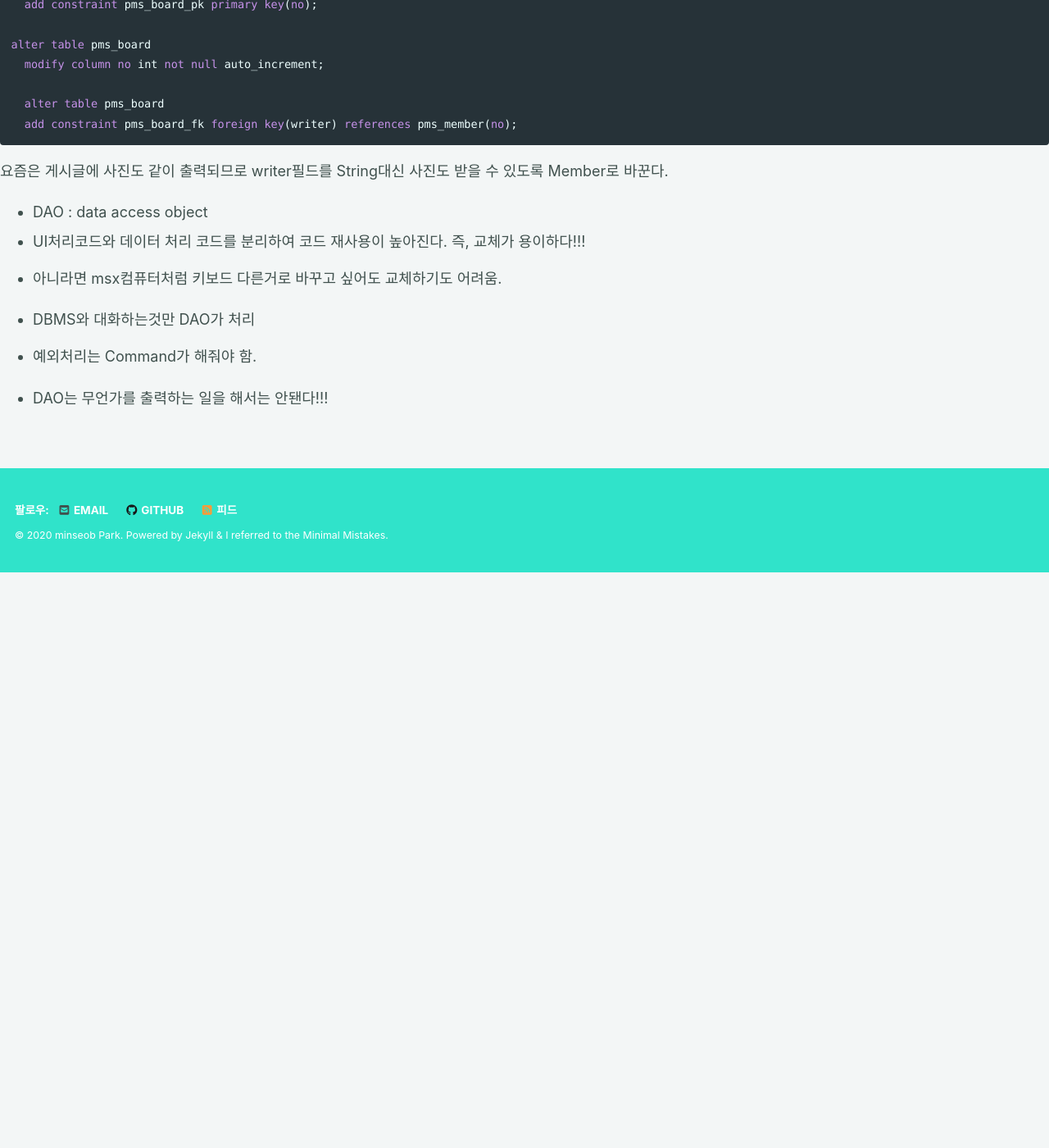
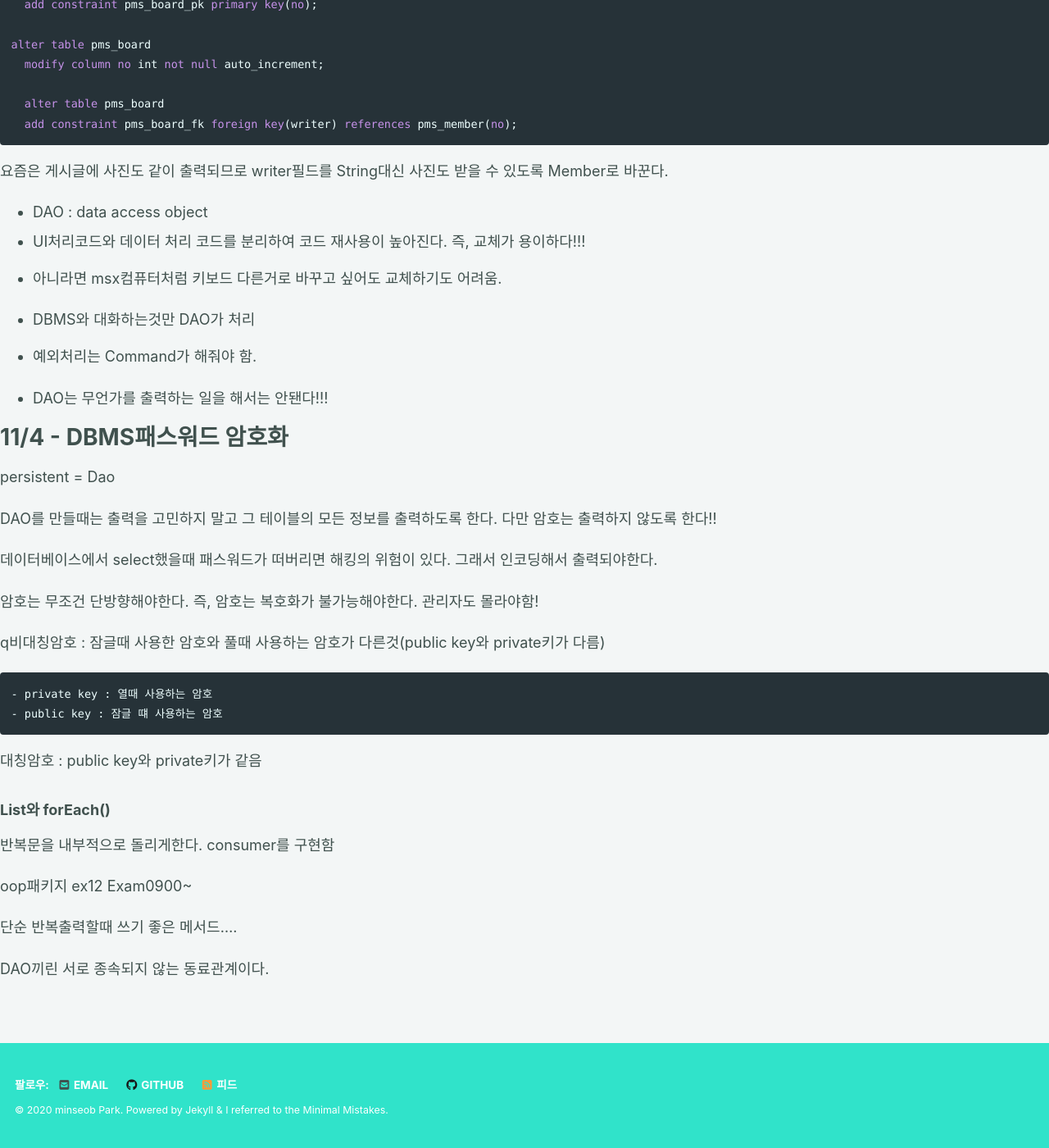
Before and after one commit to parkminseob/parkminseob.github.io, a Jekyll site: the page built from temp/2020-11-03-TIL.md, in a window 1280 px wide and 1400 px high, scrolled down 1845 px. Shown: the whole window at 82% size. Built offline with Jekyll 4.4.1, drawn with Linux system fonts in a browser that asks for light colours; cached includes are drawn as plain includes; nearby versions of some CDN libraries; our own code applies the rules of GitHub Pages for plain Markdown files; before the commit the page ends 2543 px from its top, so only the background shows below that.

Commit message:
Temp update

```diff
--- a/temp/2020-11-03-TIL.md
+++ b/temp/2020-11-03-TIL.md
@@ -93,3 +93,36 @@ alter table pms_board
 - 예외처리는 Command가 해줘야 함.
 
 - DAO는 무언가를 출력하는 일을 해서는 안됀다!!!
+
+
+
+
+
+# 11/4 - DBMS패스워드 암호화
+
+persistent = Dao
+
+DAO를 만들때는 출력을 고민하지 말고 그 테이블의 모든 정보를 출력하도록 한다. 다만 암호는 출력하지 않도록 한다!!
+
+데이터베이스에서 select했을때 패스워드가 떠버리면 해킹의 위험이 있다. 그래서 인코딩해서 출력되야한다.
+
+암호는 무조건 단방향해야한다. 즉, 암호는 복호화가 불가능해야한다. 관리자도 몰라야함!
+
+q비대칭암호 : 잠글때 사용한 암호와 풀때 사용하는 암호가 다른것(public key와 private키가 다름)
+
+	- private key : 열때 사용하는 암호
+	- public key : 잠글 떄 사용하는 암호
+
+대칭암호 : public key와 private키가 같음
+
+
+
+### List와 forEach()
+
+반복문을 내부적으로 돌리게한다. consumer를 구현함
+
+ oop패키지 ex12 Exam0900~
+
+단순 반복출력할때 쓰기 좋은 메서드....
+
+DAO끼린 서로 종속되지 않는 동료관계이다.
```
Also changed, not shown: temp/2020-11-05-TIL.md (added, +106 -0 lines).
